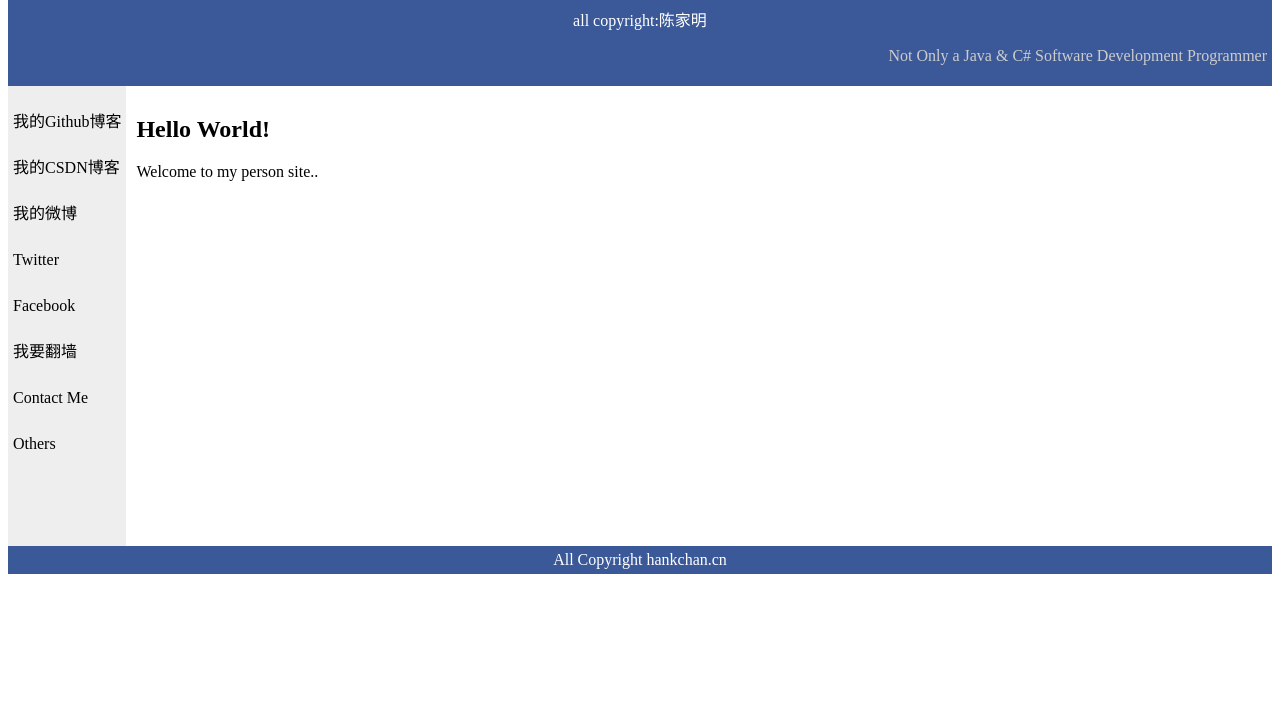
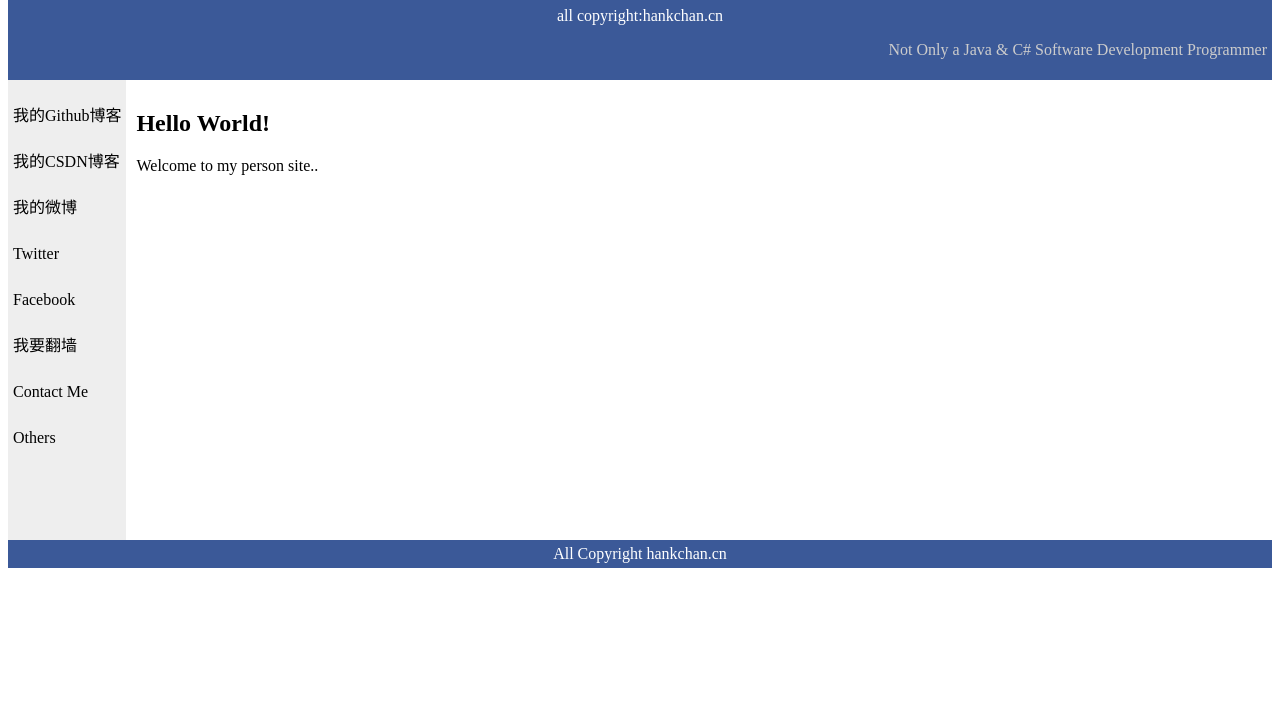
Before and after one commit to hank0chan/hank0chan.github.io, a plain HTML site: page index.html in a window 1280 px wide. Shown: the part 86-800 px from the top of the page. Drawn offline with Linux system fonts and the light colour scheme.

Commit message:
Update index.html

```diff
--- a/index.html
+++ b/index.html
@@ -63,7 +63,7 @@
 
 <div id="header">
     <h1>Hank Chan Person Site</h1>
-    <p align="center">all copyright:陈家明</p>
+    <p align="center">all copyright:hankchan.cn</p>
     <p align="right" style="color: #cccccc">Not Only a Java & C# Software Development Programmer</p>
 </div>
 
```
